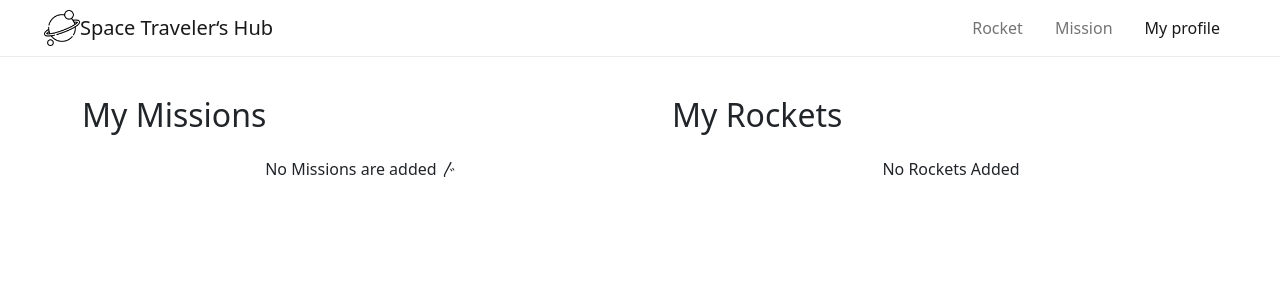
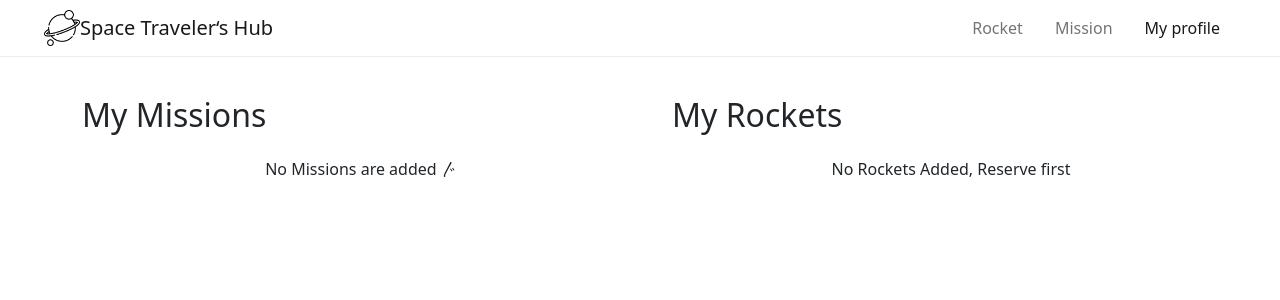
Before and after one commit to CakeInTech/space-traveler-s-hub, a React (Create React App) app: page /profile in a window 1280 px wide. Shown: the top 300 px of the page. Built offline with nearby package versions, Linux system fonts and the light colour scheme.

Commit message:
Add rocket profile feature

```diff
--- a/src/Components/pages/Profile.jsx
+++ b/src/Components/pages/Profile.jsx
@@ -29,7 +29,7 @@ function Profile() {
         <h2>My Rockets</h2>
         <ListGroup>
           { reserveRocket.length === 0 ? (
-            <p className="nullMessage"> No Rockets Added  </p>
+            <p className="nullMessage"> No Rockets Added, Reserve first </p>
           ) : (
             reserveRocket.map(({
               rocketId, rocketName,
```
